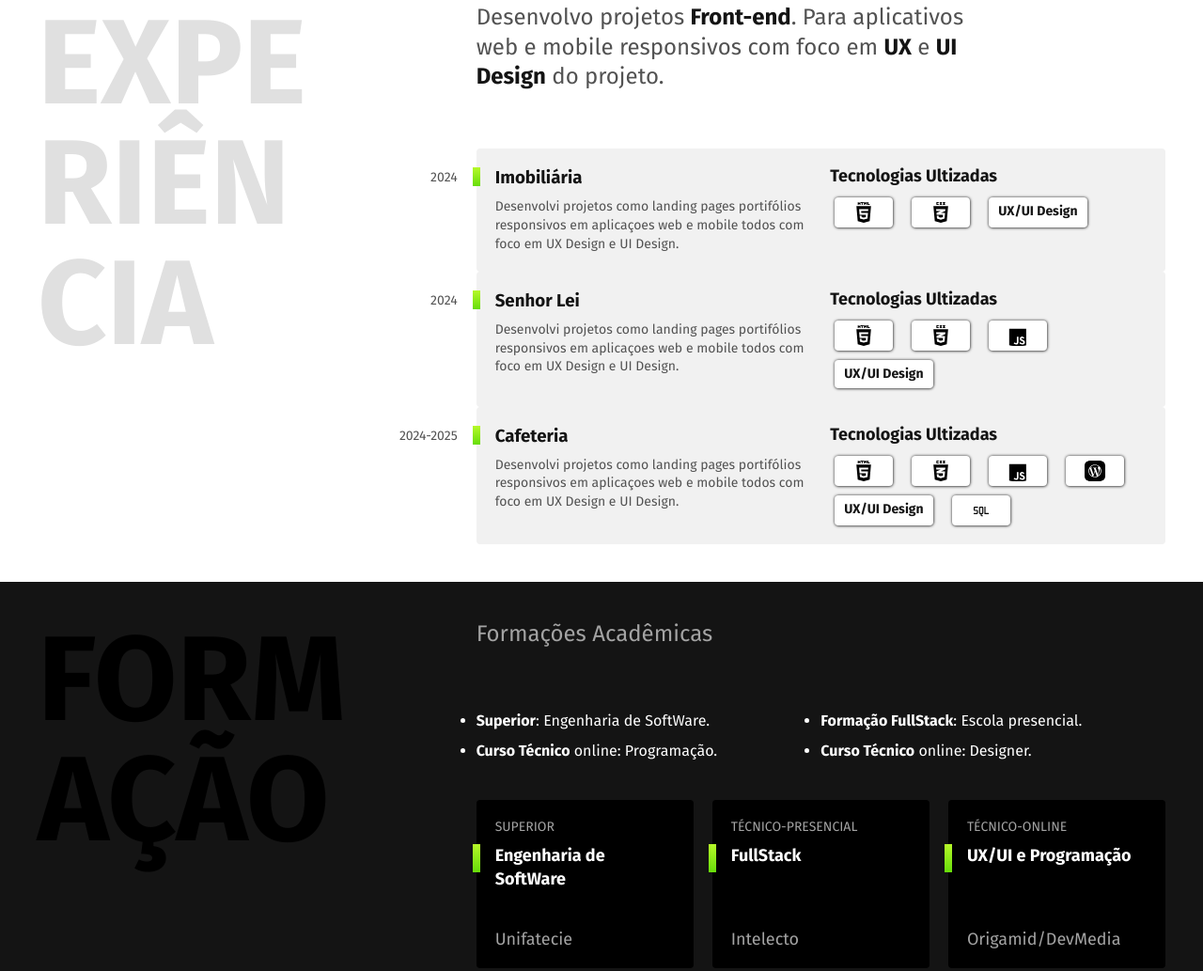
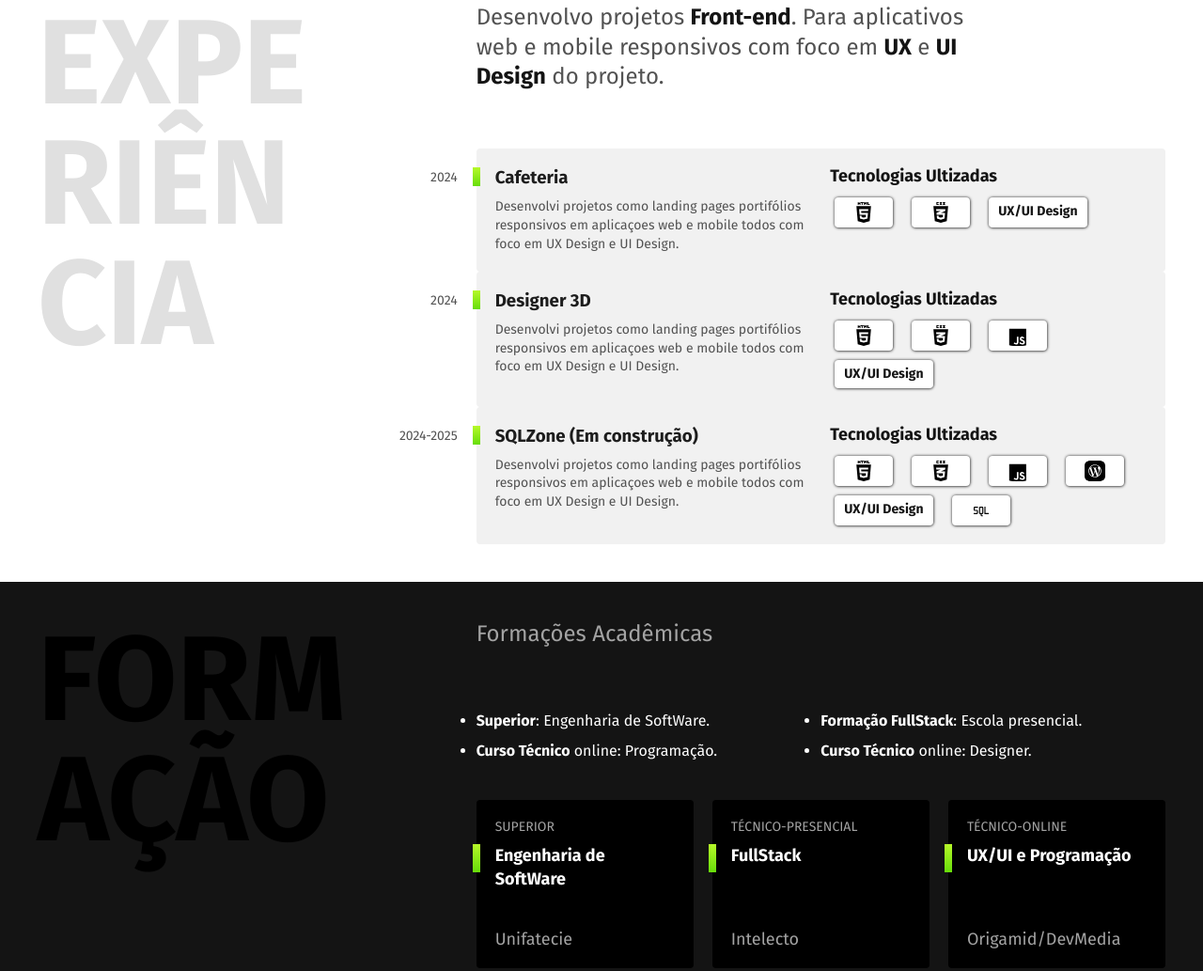
Before and after one commit to Weslen-Oliveira/Portifolio-profissional, a plain HTML site: page index.html in a window 1280 px wide. Shown: the part 765-1798 px from the top of the page at 94% size. Drawn offline with Linux system fonts and the light colour scheme.

Commit message:
inserindo projetos

```diff
--- a/css/experiencia.css
+++ b/css/experiencia.css
@@ -46,6 +46,9 @@
     width: 80px;
     color: #525252;
     font-size: 0.875rem;
+}
+.direcaoLink{
+    color: #1d1d1d;
 }
 .experiencia__info__titulo{
     font-size: 1.125rem;
--- a/index.html
+++ b/index.html
@@ -41,7 +41,7 @@
             <p class="experiencia__texto">Desenvolvo projetos <strong>Front-end</strong>. Para aplicativos web e mobile responsivos com foco em <strong>UX</strong> e <strong>UI Design</strong> do projeto.</p>
             <div class="experiencia__info">
                 <span class="experiencia__info__ano">2024</span>
-                <h3>Imobiliária</h3>
+                <h3><a href="https://cafeteria-self-three.vercel.app/" target="_blank" class="direcaoLink">Cafeteria</a></h3>
                 <span class="experiencia__info__titulo">Tecnologias Ultizadas</span>
                 <p class="experiencia__info__texto">Desenvolvi projetos como landing pages portifólios responsivos em aplicaçoes web e mobile
                     todos com foco em UX Design e UI Design.
@@ -58,7 +58,7 @@
 
             <div class="experiencia__info">
                 <span class="experiencia__info__ano">2024</span>
-                <h3>Senhor Lei</h3>
+                <h3><a href="https://designer-videos.vercel.app/" target="_blank" class="direcaoLink">Designer 3D</a></h3>
                 <span class="experiencia__info__titulo">Tecnologias Ultizadas</span>
                 <p class="experiencia__info__texto">Desenvolvi projetos como landing pages portifólios responsivos em aplicaçoes web e mobile
                     todos com foco em UX Design e UI Design.
@@ -75,7 +75,7 @@
 
             <div class="experiencia__info">
                 <span class="experiencia__info__ano">2024-2025</span>
-                <h3>Cafeteria</h3>
+                <h3><a href="https://sql-zone.vercel.app/" target="_blank" class="direcaoLink">SQLZone (Em construção)</a></h3>
                 <span class="experiencia__info__titulo">Tecnologias Ultizadas</span>
                 <p class="experiencia__info__texto">Desenvolvi projetos como landing pages portifólios responsivos em aplicaçoes web e mobile
                     todos com foco em UX Design e UI Design.
@@ -132,6 +132,7 @@
                         <h3>Cursos Adicionais</h3>
                         <ul>
                             <li>UI Design & UX Design avançado <span>52h</span></li>
+                            <li>Figma <span>20h</span></li>
                             <li>Tailwind-CSS & CSS avançado <span>20h</span></li>
                             <li>WordPress com Elementor <span>16h</span></li>
                             <li>SQL Server <span>16h</span></li>
```
